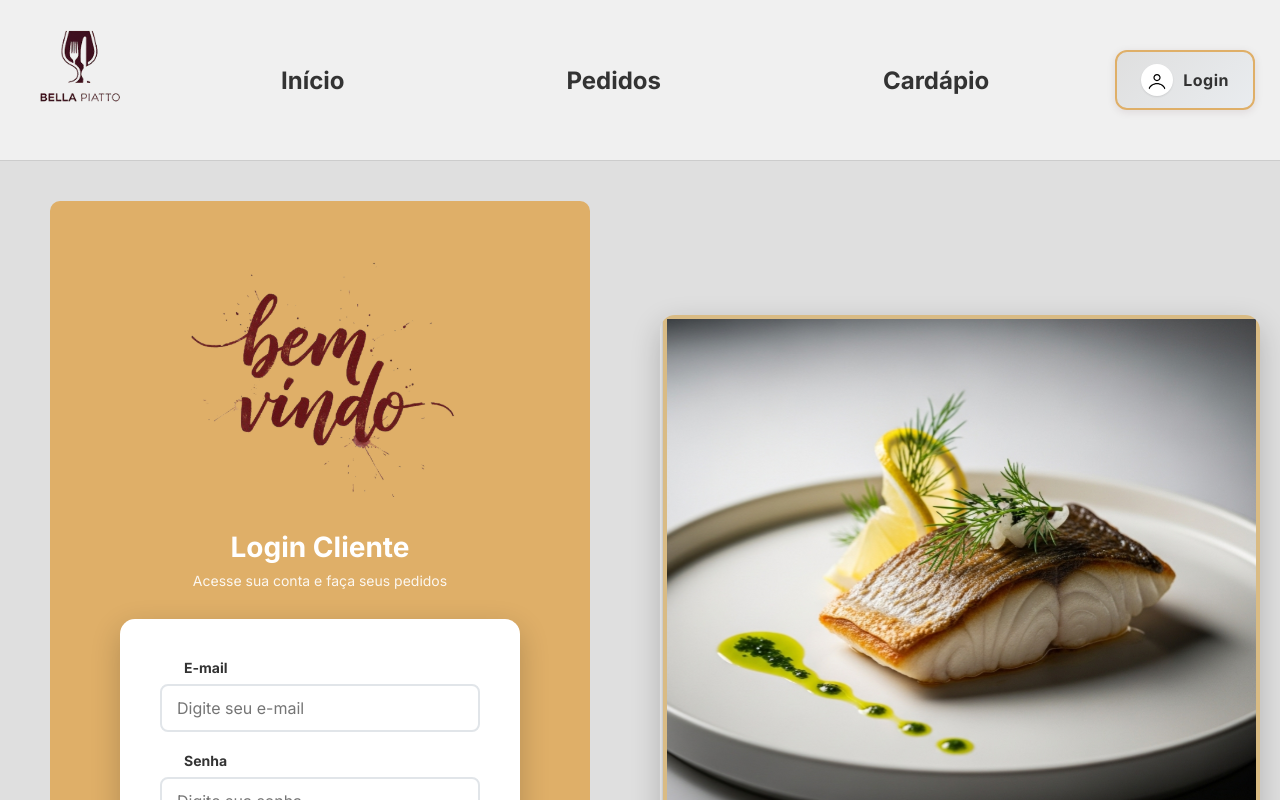
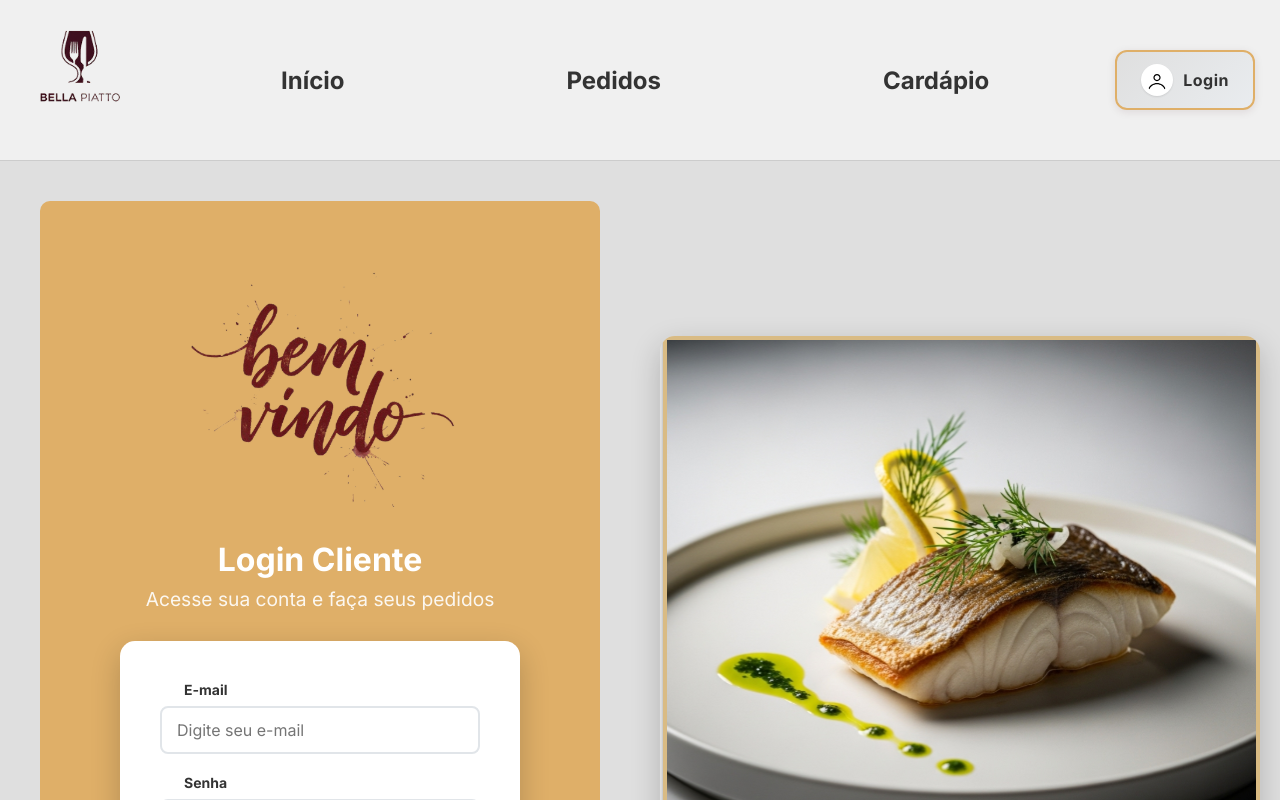
Before and after one commit to POO2T/Restaurante, an Angular app in the folder Front-End_Restaurante/: page /login-cliente in a window 1280 px wide. Built offline with nearby package versions, Linux system fonts and the light colour scheme.

Commit message:
fix: Removendo campo de endereço de clientes e alterando propriedades de estilo

```diff
--- a/Front-End_Restaurante/src/app/pages/login-cliente/login-cliente.css
+++ b/Front-End_Restaurante/src/app/pages/login-cliente/login-cliente.css
@@ -10,13 +10,13 @@
 }
 
 .login-cliente-container {
-  min-height: 100vh;
+  min-height: 100%;
   display: flex;
   flex-direction: column;
   justify-content: center;
   align-items: center;
   background-color: var(--secondary-color);
-  padding: 20px;
+  padding: 30px;
   border-radius: 10px;
 
   flex-shrink: 1;
@@ -36,24 +36,25 @@
 }
 
 .header h2 {
-  font-size: 28px;
+  font-size: 2rem;
   margin-bottom: 8px;
   font-weight: bold;
 }
 
 .header p {
-  font-size: 14px;
+  font-size: 1.2rem;
   opacity: 0.9;
   margin: 0;
 }
 
 .login-form {
+  max-width: 400px;
   background: white;
   padding: 40px;
+  margin-bottom: 10px;
   border-radius: 15px;
   box-shadow: 0 10px 30px rgba(0, 0, 0, 0.2);
   width: 100%;
-  max-width: 400px;
 }
 
 .form-group {
@@ -194,6 +195,11 @@
   justify-content: center;
   align-items: center;
   flex-shrink: 0;
+  transition: transform 0.3s ease;
+}
+
+.login-cliente-img:hover {
+  transform: scale(1.05);
 }
 
 .login-cliente-img img {
--- a/Front-End_Restaurante/src/app/pages/login-cliente/login-cliente.html
+++ b/Front-End_Restaurante/src/app/pages/login-cliente/login-cliente.html
@@ -10,10 +10,9 @@
 
     <form [formGroup]="form" (ngSubmit)="onSubmit()" class="login-form">
 
-
-
       @if (isRegistrado) {
         <ng-container>
+
           <div class="form-group">
             <label for="nome">
               <i class="icon-user"></i>
@@ -30,13 +29,6 @@
             <input type="tel" id="telefone" formControlName="telefone" placeholder="(00) 00000-0000">
           </div>
 
-          <div class="form-group">
-            <label for="endereco">
-              <i class="icon-location"></i>
-              Endereço (opcional)
-            </label>
-            <input type="text" id="endereco" formControlName="endereco" placeholder="Endereço (opcional)">
-          </div>
         </ng-container>
       }
 
```
